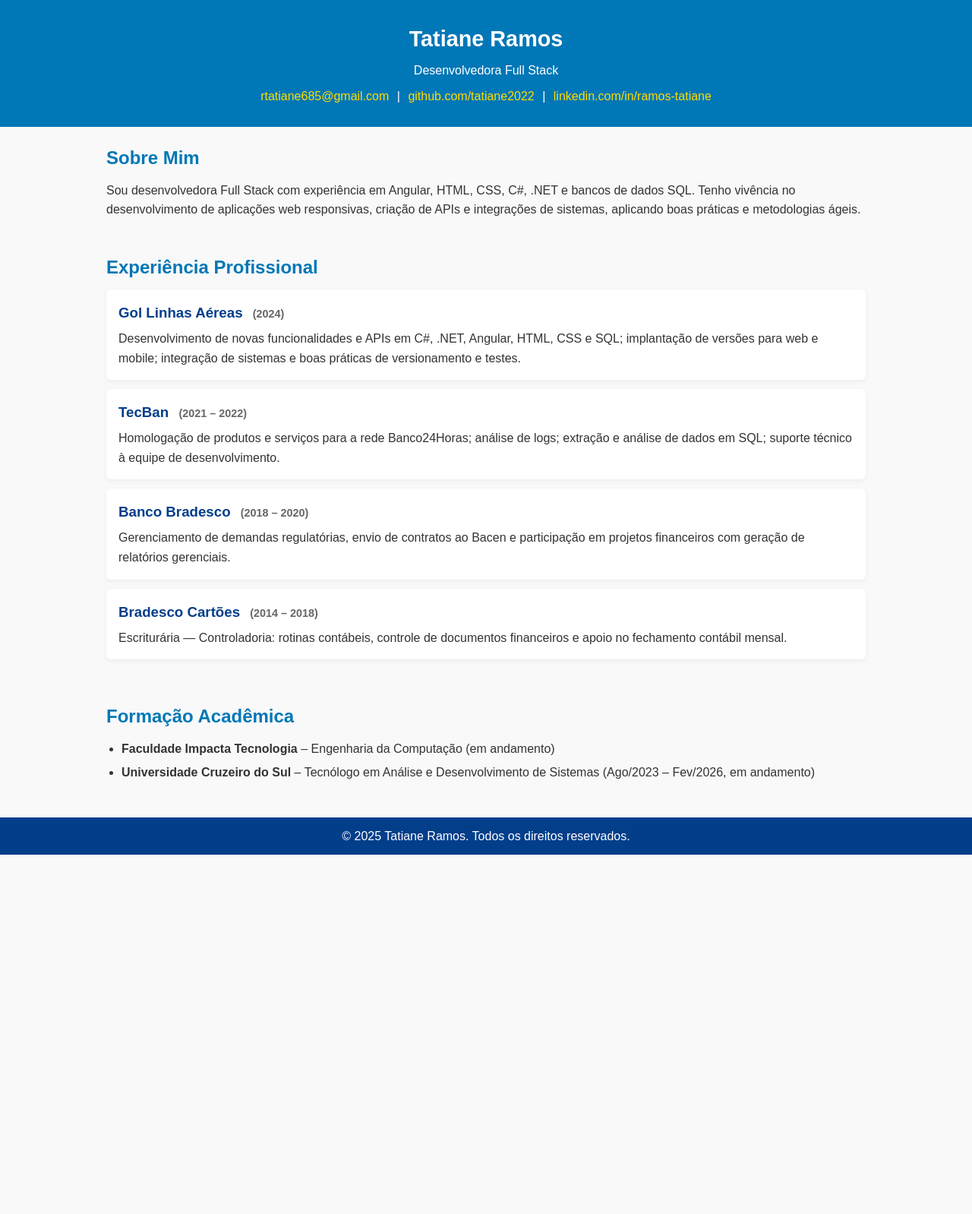
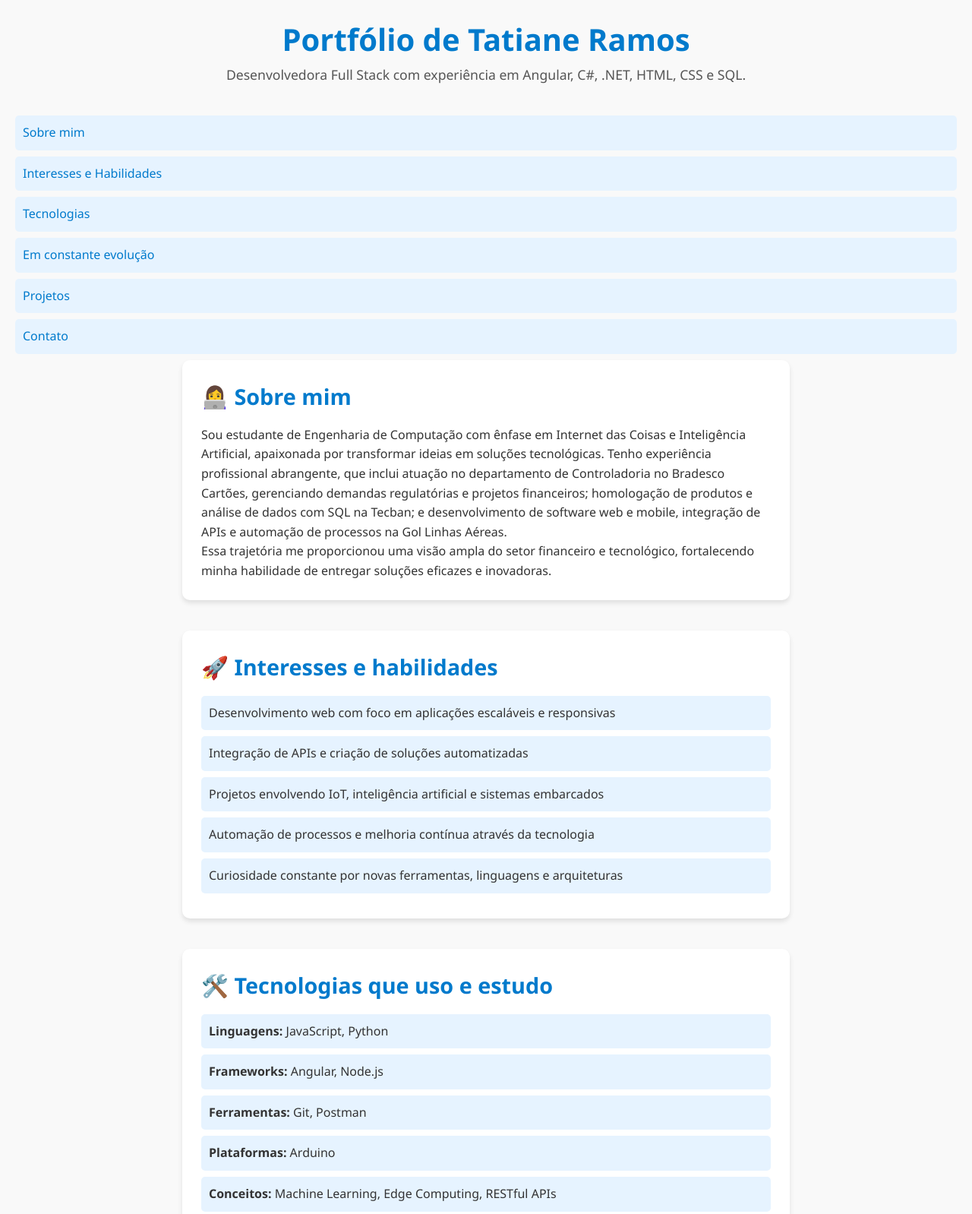
Before and after one commit to tatiane2022/portfolio, a plain HTML site: page index.html in a window 1280 px wide. Shown: the top 1598 px of the page at 76% size. Before the commit the page ends 1125 px from the top, so only its background shows below. Drawn offline with Linux system fonts and the light colour scheme.

Commit message:
Atualiza layout do portfólio com HTML e CSS moderno

```diff
--- a/index.html
+++ b/index.html
@@ -1,72 +1,91 @@
 <!DOCTYPE html>
 <html lang="pt-BR">
 <head>
-  <meta charset="utf-8" />
-  <meta name="viewport" content="width=device-width,initial-scale=1" />
-  <title>Portfólio - Tatiane Ramos</title>
-  <link rel="stylesheet" href="style.css" />
+    <meta charset="UTF-8">
+    <meta name="viewport" content="width=device-width, initial-scale=1.0">
+    <title>Portfólio - Tatiane Ramos</title>
+    <link rel="stylesheet" href="style.css">
 </head>
 <body>
-  <header>
-    <div class="container">
-      <h1>Tatiane Ramos</h1>
-      <h2>Desenvolvedora Full Stack</h2>
-      <div class="links">
-        <a href="mailto:rtatiane685@gmail.com">rtatiane685@gmail.com</a> |
-        <a href="https://github.com/tatiane2022" target="_blank" rel="noopener">github.com/tatiane2022</a> |
-        <a href="https://www.linkedin.com/in/ramos-tatiane/" target="_blank" rel="noopener">linkedin.com/in/ramos-tatiane</a>
-      </div>
-    </div>
-  </header>
 
-  <section class="sobre">
-    <div class="container">
-      <h2>Sobre Mim</h2>
-      <p>Sou desenvolvedora Full Stack com experiência em Angular, HTML, CSS, C#, .NET e bancos de dados SQL. Tenho vivência no desenvolvimento de aplicações web responsivas, criação de APIs e integrações de sistemas, aplicando boas práticas e metodologias ágeis.</p>
-    </div>
-  </section>
+    <header>
+        <h1>Portfólio de Tatiane Ramos</h1>
+        <p>Desenvolvedora Full Stack com experiência em Angular, C#, .NET, HTML, CSS e SQL.</p>
+    </header>
 
-  <section class="experiencia">
-    <div class="container">
-      <h2>Experiência Profissional</h2>
+    <nav>
+        <ul>
+            <li><a href="#sobre">Sobre mim</a></li>
+            <li><a href="#habilidades">Interesses e Habilidades</a></li>
+            <li><a href="#tecnologias">Tecnologias</a></li>
+            <li><a href="#evolucao">Em constante evolução</a></li>
+            <li><a href="#projetos">Projetos</a></li>
+            <li><a href="#contato">Contato</a></li>
+        </ul>
+    </nav>
 
-      <div class="card">
-        <h3>Gol Linhas Aéreas <span>(2024)</span></h3>
-        <p>Desenvolvimento de novas funcionalidades e APIs em C#, .NET, Angular, HTML, CSS e SQL; implantação de versões para web e mobile; integração de sistemas e boas práticas de versionamento e testes.</p>
-      </div>
+    <main>
+        <section id="sobre">
+            <h2>👩‍💻 Sobre mim</h2>
+            <p>
+                Sou estudante de Engenharia de Computação com ênfase em Internet das Coisas e Inteligência Artificial, apaixonada por transformar ideias em soluções tecnológicas.
+                Tenho experiência profissional abrangente, que inclui atuação no departamento de Controladoria no Bradesco Cartões, gerenciando demandas regulatórias e projetos financeiros;
+                homologação de produtos e análise de dados com SQL na Tecban; e desenvolvimento de software web e mobile, integração de APIs e automação de processos na Gol Linhas Aéreas.
+            </p>
+            <p>
+                Essa trajetória me proporcionou uma visão ampla do setor financeiro e tecnológico, fortalecendo minha habilidade de entregar soluções eficazes e inovadoras.
+            </p>
+        </section>
 
-      <div class="card">
-        <h3>TecBan <span>(2021 – 2022)</span></h3>
-        <p>Homologação de produtos e serviços para a rede Banco24Horas; análise de logs; extração e análise de dados em SQL; suporte técnico à equipe de desenvolvimento.</p>
-      </div>
+        <section id="habilidades">
+            <h2>🚀 Interesses e habilidades</h2>
+            <ul>
+                <li>Desenvolvimento web com foco em aplicações escaláveis e responsivas</li>
+                <li>Integração de APIs e criação de soluções automatizadas</li>
+                <li>Projetos envolvendo IoT, inteligência artificial e sistemas embarcados</li>
+                <li>Automação de processos e melhoria contínua através da tecnologia</li>
+                <li>Curiosidade constante por novas ferramentas, linguagens e arquiteturas</li>
+            </ul>
+        </section>
 
-      <div class="card">
-        <h3>Banco Bradesco <span>(2018 – 2020)</span></h3>
-        <p>Gerenciamento de demandas regulatórias, envio de contratos ao Bacen e participação em projetos financeiros com geração de relatórios gerenciais.</p>
-      </div>
+        <section id="tecnologias">
+            <h2>🛠️ Tecnologias que uso e estudo</h2>
+            <ul>
+                <li><strong>Linguagens:</strong> JavaScript, Python</li>
+                <li><strong>Frameworks:</strong> Angular, Node.js</li>
+                <li><strong>Ferramentas:</strong> Git, Postman</li>
+                <li><strong>Plataformas:</strong> Arduino</li>
+                <li><strong>Conceitos:</strong> Machine Learning, Edge Computing, RESTful APIs</li>
+            </ul>
+        </section>
 
-      <div class="card">
-        <h3>Bradesco Cartões <span>(2014 – 2018)</span></h3>
-        <p>Escriturária — Controladoria: rotinas contábeis, controle de documentos financeiros e apoio no fechamento contábil mensal.</p>
-      </div>
+        <section id="evolucao">
+            <h2>🌱 Em constante evolução</h2>
+            <p>
+                Atualmente, estou focada em aprofundar meus conhecimentos em inteligência artificial aplicada, automação inteligente e soluções conectadas.
+                Acredito na tecnologia como ferramenta de impacto social e estou sempre em busca de projetos que desafiem minha criatividade e capacidade de inovação.
+            </p>
+        </section>
 
-    </div>
-  </section>
+        <section id="projetos">
+            <h2>📂 Projetos</h2>
+            <p>Aqui você pode ver alguns dos meus projetos no GitHub:
+                <a href="https://github.com/tatiane2022" target="_blank">Meu GitHub</a>
+            </p>
+        </section>
 
-  <section class="formacao">
-    <div class="container">
-      <h2>Formação Acadêmica</h2>
-      <ul>
-        <li><strong>Faculdade Impacta Tecnologia</strong> – Engenharia da Computação (em andamento)</li>
-        <li><strong>Universidade Cruzeiro do Sul</strong> – Tecnólogo em Análise e Desenvolvimento de Sistemas (Ago/2023 – Fev/2026, em andamento)</li>
-      </ul>
-    </div>
-  </section>
+        <section id="contato">
+            <h2>📬 Contato</h2>
+            <ul>
+                <li>Email: <a href="mailto:rtatiane685@gmail.com">rtatiane685@gmail.com</a></li>
+                <li>LinkedIn: <a href="https://www.linkedin.com/in/ramos-tatiane/" target="_blank">linkedin.com/in/ramos-tatiane</a></li>
+            </ul>
+        </section>
+    </main>
 
-  <footer>
-    <div class="container">
-      <p>&copy; 2025 Tatiane Ramos. Todos os direitos reservados.</p>
-    </div>
-  </footer>
+    <footer>
+        <p>© 2025 Tatiane Ramos - Todos os direitos reservados</p>
+    </footer>
+
 </body>
 </html>
--- a/style.css
+++ b/style.css
@@ -1,58 +1,77 @@
-/* reset simples */
-*{box-sizing:border-box;margin:0;padding:0;}
-
-body{
-  font-family: Arial, Helvetica, sans-serif;
-  line-height:1.6;
-  background:#f9f9f9;
-  color:#333;
+/* Reset básico */
+* {
+  margin: 0;
+  padding: 0;
+  box-sizing: border-box;
 }
 
-.container{
-  width:90%;
-  max-width:1000px;
-  margin:0 auto;
+body {
+  font-family: "Segoe UI", Tahoma, Geneva, Verdana, sans-serif;
+  line-height: 1.6;
+  background-color: #f9f9f9;
+  color: #333;
+  padding: 20px;
 }
 
-header{
-  background:#0077b6;
-  color:#fff;
-  padding:28px 0;
-  text-align:center;
+/* Cabeçalho */
+header {
+  text-align: center;
+  margin-bottom: 40px;
 }
 
-header h1{font-size:1.8rem;margin-bottom:6px;}
-header h2{font-weight:400;font-size:1rem;margin-bottom:8px;}
-header .links a{color:#ffdd00;text-decoration:none;margin:0 6px;}
-
-section{padding:22px 0;}
-section h2{color:#0077b6;margin-bottom:10px;}
-
-.card{
-  background:#fff;
-  padding:16px;
-  margin-bottom:12px;
-  border-radius:6px;
-  box-shadow:0 2px 6px rgba(0,0,0,0.06);
+header h1 {
+  font-size: 2.5rem;
+  color: #007acc;
 }
 
-.card h3{color:#023e8a;margin-bottom:6px;}
-.card span{font-size:0.9rem;color:#666;margin-left:8px;}
-
-.formacao ul{list-style:disc;padding-left:20px;}
-.formacao li{margin-bottom:6px;}
-
-footer{
-  background:#023e8a;
-  color:#fff;
-  padding:12px 0;
-  text-align:center;
-  margin-top:18px;
+header p {
+  font-size: 1.1rem;
+  color: #555;
 }
 
-/* responsivo */
-@media (max-width:600px){
-  header h1{font-size:1.3rem;}
-  header h2{font-size:0.95rem;}
-  .container{width:94%;}
+/* Seções */
+section {
+  max-width: 800px;
+  margin: auto;
+  margin-bottom: 40px;
+  background: #fff;
+  padding: 25px;
+  border-radius: 10px;
+  box-shadow: 0 4px 6px rgba(0, 0, 0, 0.1);
 }
+
+section h2 {
+  font-size: 1.8rem;
+  margin-bottom: 15px;
+  color: #007acc;
+}
+
+/* Lista de habilidades e tecnologias */
+ul {
+  list-style-type: none;
+}
+
+ul li {
+  background: #e6f3ff;
+  padding: 10px;
+  margin: 8px 0;
+  border-radius: 5px;
+}
+
+/* Links */
+a {
+  color: #007acc;
+  text-decoration: none;
+}
+
+a:hover {
+  text-decoration: underline;
+}
+
+/* Rodapé */
+footer {
+  text-align: center;
+  font-size: 0.9rem;
+  color: #777;
+  margin-top: 40px;
+}
```
